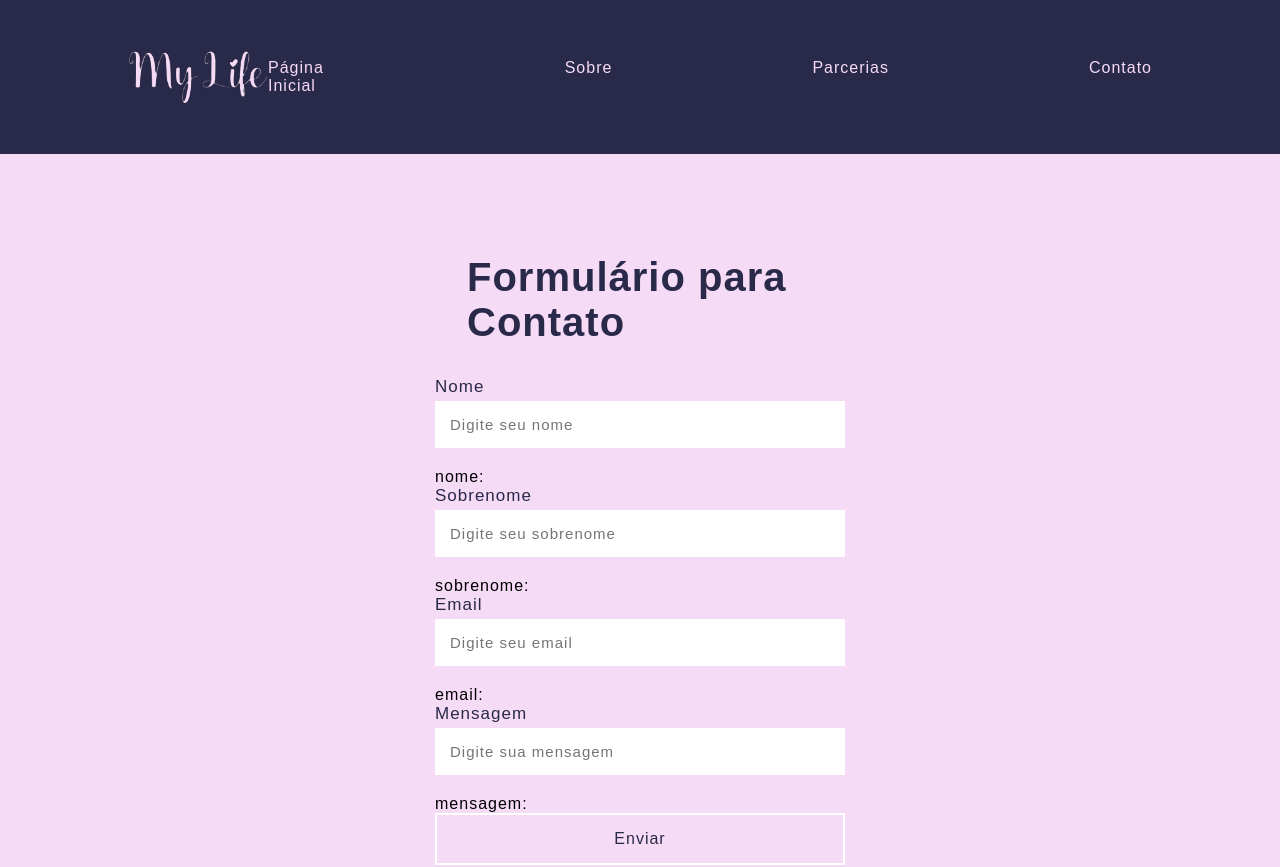
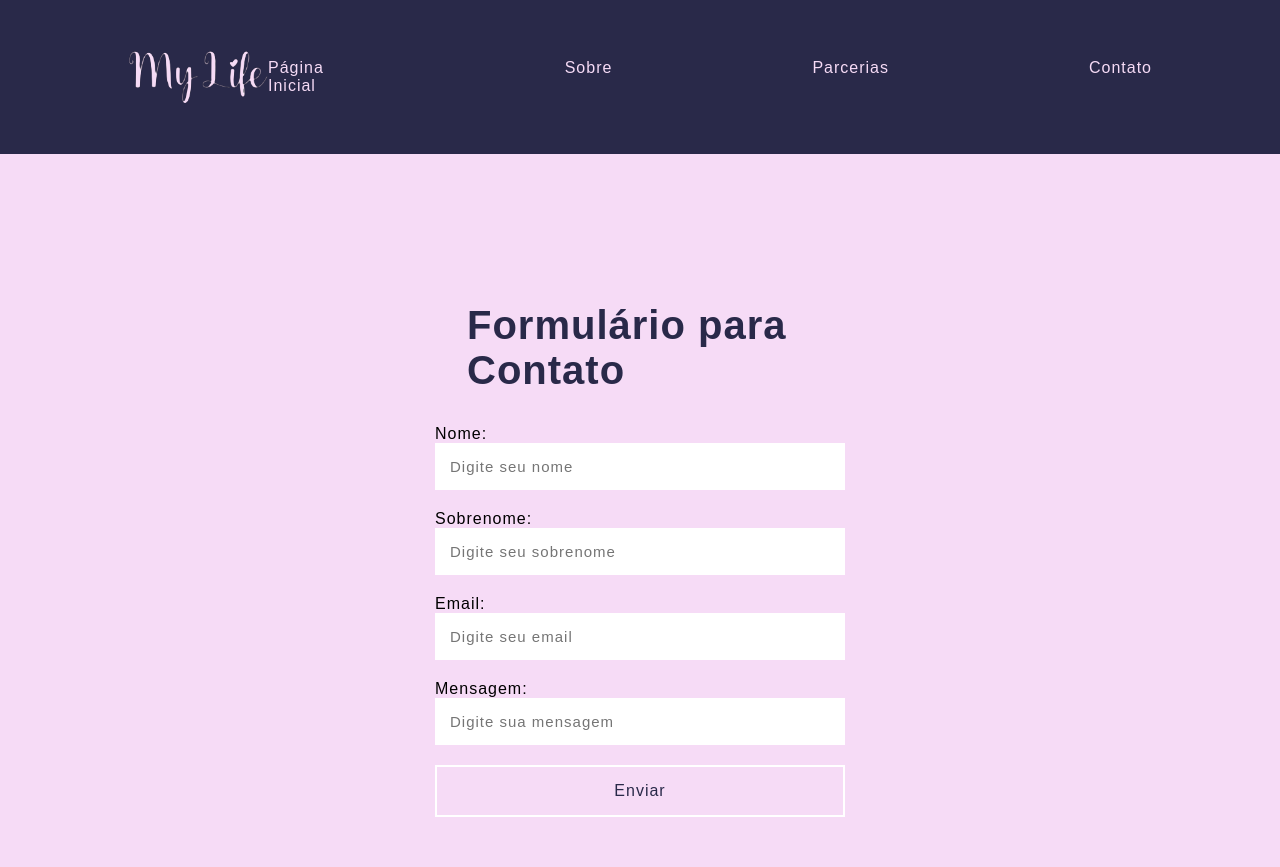
Before and after one commit to MariaRocha26/portifolio, a React (Vite) app: page /contato in a window 1280 px wide. Shown: the top 867 px of the page. Built offline with nearby package versions, Linux system fonts and the light colour scheme.

Commit message:
alteracao pagina contato

```diff
--- a/src/componentes/contato/Contato.tsx
+++ b/src/componentes/contato/Contato.tsx
@@ -24,18 +24,18 @@ export default function Contato(){
         <section>
             <h2>Formulário para Contato</h2>
             <form action="" method="post">
-                <label>Nome</label>
+                <p>Nome: {nome}</p>
                 <input type="text" name="name" placeholder="Digite seu nome" autoComplete='off' onChange={mudaTexto0}></input>
-                <p>nome:{nome}</p>
-                <label>Sobrenome</label>
+
+                <p>Sobrenome: {sobrenome}</p>
                 <input type="text" name="name" placeholder="Digite seu sobrenome" autoComplete='off' onChange={mudaTexto1}></input>
-                <p>sobrenome:{sobrenome}</p>
-                <label>Email</label>
+
+                <p>Email: {email}</p>
                 <input type="email" name="email" placeholder="Digite seu email" onChange={mudaTexto2}></input>
-                <p>email:{email}</p>
-                <label>Mensagem</label>
+
+                <p>Mensagem: {mensagem}</p>
                 <input type="text" name="message" placeholder="Digite sua mensagem" onChange={mudaTexto3}></input>
-                <p>mensagem:{mensagem}</p>
+
                 <button type='submit'>Enviar</button>
             </form>
         </section>
```
